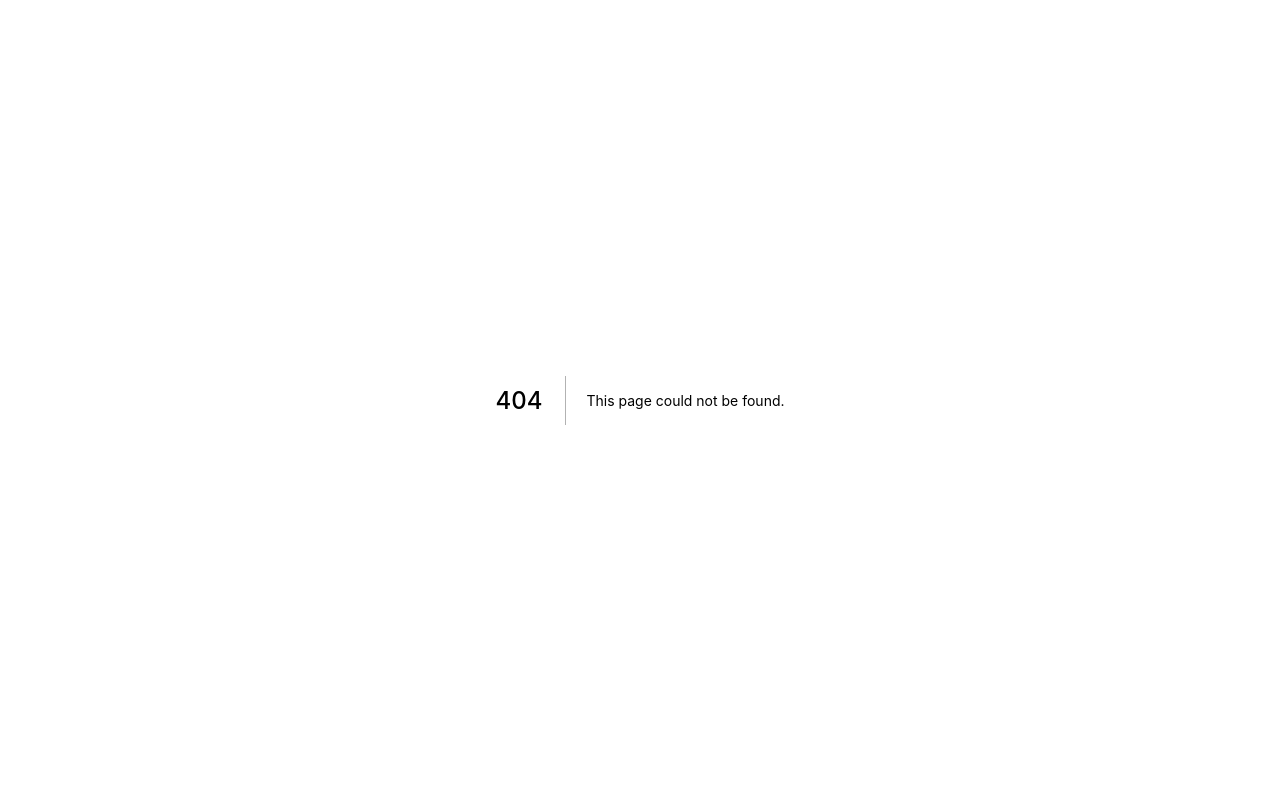
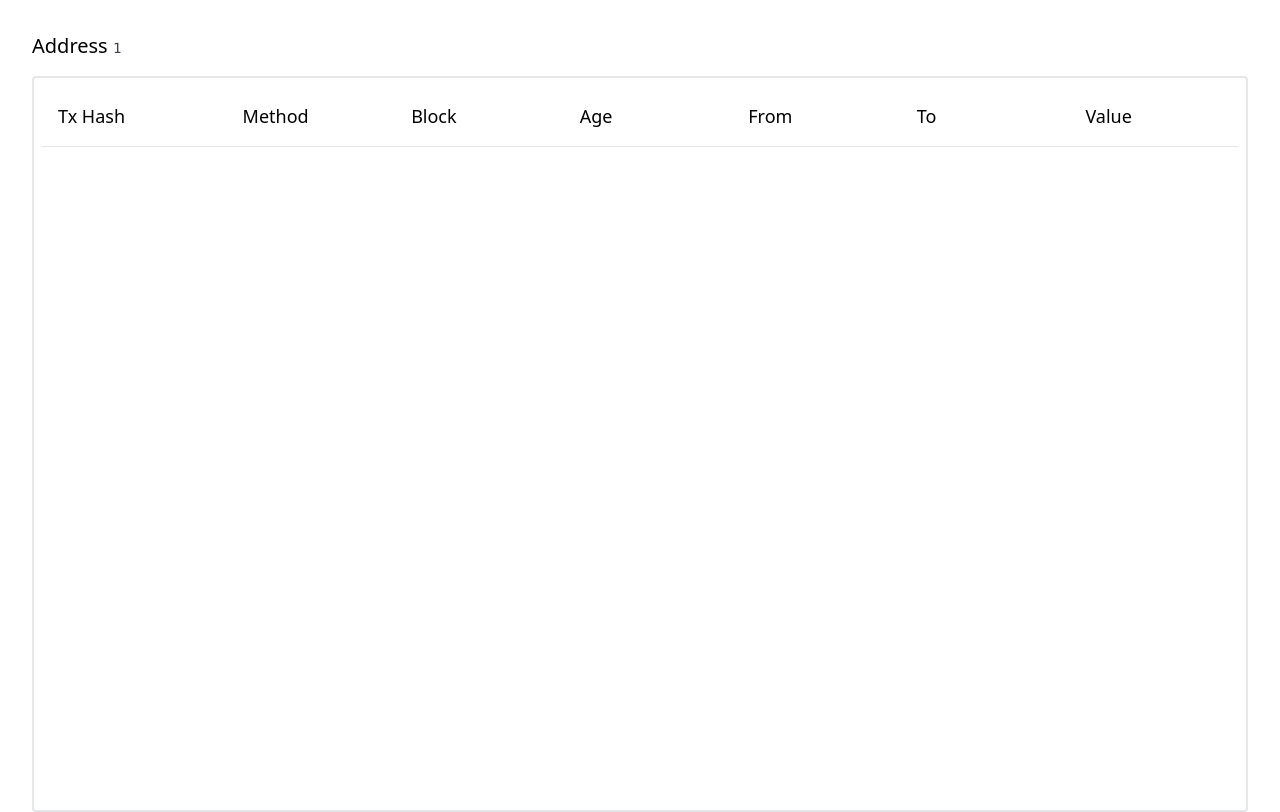
Before and after one commit to aidan-starke/react-query-example, a Next.js app: page /address/1 in a window 1280 px wide. Before the commit this address had no page. Built offline with nearby package versions, Linux system fonts and the light colour scheme.

Commit message:
Skeleton `address` page

```diff
--- /dev/null
+++ b/libs/components/Layout.tsx
@@ -0,0 +1,22 @@
+import clsx from "clsx";
+import { FC, ReactNode } from "react";
+
+interface TableRowProps {
+	children: ReactNode;
+	rowClassName?: string;
+}
+
+const TableRow: FC<TableRowProps> = ({ children, rowClassName }) => (
+	<div
+		className={clsx(
+			rowClassName,
+			"grid gap-4 border-b items-center p-4 space-x-4"
+		)}
+	>
+		{children}
+	</div>
+);
+
+export const Layout = {
+	TableRow,
+};
--- a/libs/components/Transfer.tsx
+++ b/libs/components/Transfer.tsx
@@ -41,11 +41,21 @@ export const Transfer: FC<TransferProps> = ({
 			<div className="text-sm space-y-px">
 				<p className="truncate">
 					From&nbsp;
-					<span className="font-mono text-gray-500 text-xs">{from}</span>
+					<a
+						href={`/address/${from}`}
+						className="text-blue-600 font-mono text-xs"
+					>
+						{from}
+					</a>
 				</p>
 				<p className="truncate">
 					To&nbsp;
-					<span className="font-mono text-gray-500 text-xs">{to}</span>
+					<a
+						href={`/address/${to}`}
+						className="text-blue-600 font-mono text-xs"
+					>
+						{to}
+					</a>
 				</p>
 			</div>
 
--- a/libs/components/index.ts
+++ b/libs/components/index.ts
@@ -1,3 +1,4 @@
 export * from "./Block";
 export * from "./Transfer";
 export * from "./Extrinsic";
+export * from "./Layout";
--- /dev/null
+++ b/pages/address/[id].tsx
@@ -0,0 +1,39 @@
+import type { GetServerSideProps, NextPage } from "next";
+import { Layout } from "@/libs/components/Layout";
+
+export const getServerSideProps: GetServerSideProps = async (context) => {
+	return {
+		props: {
+			address: context?.params?.id,
+		},
+	};
+};
+
+interface AddressProps {
+	address: string;
+}
+
+const Address: NextPage<AddressProps> = ({ address }) => {
+	return (
+		<div className="h-screen p-8 m-auto space-y-4">
+			<div>
+				<h1 className="text-xl">
+					Address <span className="prose font-mono text-sm">{address}</span>
+				</h1>
+			</div>
+			<div className="border-2 rounded h-full p-2 overflow-y-auto">
+				<Layout.TableRow rowClassName="text-lg grid-cols-7">
+					<p>Tx Hash</p>
+					<p>Method</p>
+					<p>Block</p>
+					<p>Age</p>
+					<p>From</p>
+					<p>To</p>
+					<p>Value</p>
+				</Layout.TableRow>
+			</div>
+		</div>
+	);
+};
+
+export default Address;
--- a/pages/extrinsics/[hash].tsx
+++ b/pages/extrinsics/[hash].tsx
@@ -6,9 +6,8 @@ import {
 	GetExtrinsicByIdQuery,
 } from "@/libs/api/generated";
 import { Extrinsic } from "@/libs/components";
-import { FC, ReactNode } from "react";
-import clsx from "clsx";
 import { fetchData } from "@/libs/utils/prefetch";
+import { Layout } from "@/libs/components/Layout";
 
 export const getServerSideProps: GetServerSideProps = async (context) => {
 	const blockData = (await fetchData(GetBlockByIdDocument, {
@@ -49,16 +48,19 @@ const Block: NextPage<BlockProps> = ({ block, extrinsics }) => {
 				</p>
 			</div>
 			<div className="border-2 rounded h-full p-2 overflow-y-auto">
-				<TableRow rowClassName="text-lg">
+				<Layout.TableRow rowClassName="text-lg grid-cols-4">
 					<p>Tx Hash</p>
 					<p>Method</p>
 					<p>Signer</p>
 					<p>Age</p>
-				</TableRow>
+				</Layout.TableRow>
 				{extrinsics?.map((extrinsic) => (
-					<TableRow rowClassName="space-y-px" key={extrinsic?.id}>
+					<Layout.TableRow
+						rowClassName="space-y-px grid-cols-4"
+						key={extrinsic?.id}
+					>
 						<Extrinsic extrinsic={extrinsic} />
-					</TableRow>
+					</Layout.TableRow>
 				))}
 			</div>
 		</div>
@@ -66,19 +68,3 @@ const Block: NextPage<BlockProps> = ({ block, extrinsics }) => {
 };
 
 export default Block;
-
-interface TableRowProps {
-	children: ReactNode;
-	rowClassName?: string;
-}
-
-const TableRow: FC<TableRowProps> = ({ children, rowClassName }) => (
-	<div
-		className={clsx(
-			rowClassName,
-			"grid grid-cols-4 gap-4 border-b items-center p-4 space-x-4"
-		)}
-	>
-		{children}
-	</div>
-);
```
